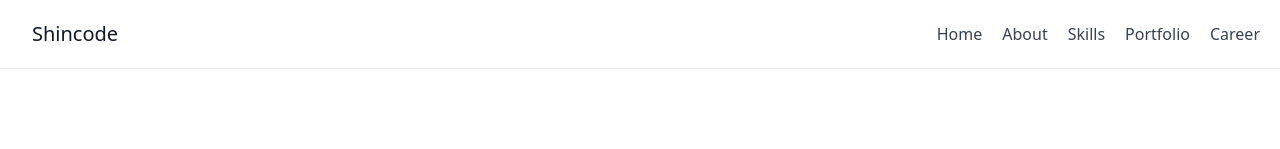
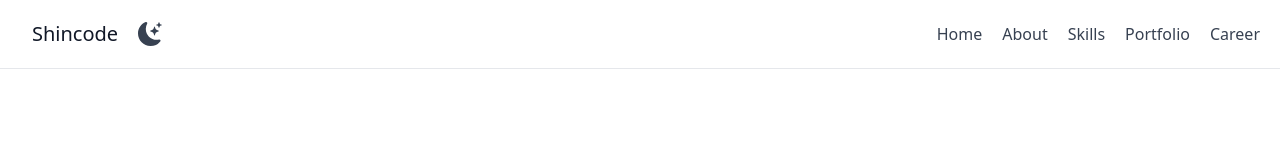
Before and after one commit to Naoya-Tagawa/port, a React (Vite) app: page / in a window 1280 px wide. Shown: the top 149 px of the page. Built offline with nearby package versions, Linux system fonts and the light colour scheme.

Commit message:
darkmode追加

```diff
--- a/package.json
+++ b/package.json
@@ -11,7 +11,8 @@
   },
   "dependencies": {
     "react": "^18.2.0",
-    "react-dom": "^18.2.0"
+    "react-dom": "^18.2.0",
+    "react-icons": "^4.8.0"
   },
   "devDependencies": {
     "@types/react": "^18.0.28",
--- a/src/App.jsx
+++ b/src/App.jsx
@@ -5,25 +5,32 @@ import './App.css'
 import "./components/WorksCard"
 import Card3dprinter from "./components/contents/Card3dprinter"
 import WorksCard from './components/WorksCard'
-
+import { BsFillMoonStarsFill } from "react-icons/bs"
 function App() {
   const [count, setCount] = useState(0)
+  const [darkMode,setDarkMode] = useState(false)
+
 
   return (
-    <>
+    <div className={darkMode ? "dark":""}>
       <head>
         <title>
           Naoya's Portfolio
         </title>
       </head>
 
-      <header className='text-gray-700 border-b border-gray-200'>
+      <header className='text-gray-700 border-b border-gray-200 dark:bg-gray-900'>
       <div className='container flex mx-auto p-5 flex-col md:flex-row items-center'>
-        <a href= "#" className='font-medium text-gray-900 mb-4 md:mb-0'>
-          <span className='text-xl ml-3'>
-            Shincode
-          </span>
-        </a>
+        <div className='flex items-center '>
+          <a href= "#" className='font-medium text-gray-900 mb-4 md:mb-0'>
+            <span className='text-xl ml-3'>
+              Shincode
+            </span>
+          </a>
+
+          <BsFillMoonStarsFill onClick={() => setDarkMode(!darkMode)} className='cursor-pointer text-2xl mx-5'/>
+
+        </div>
         <nav className='md:ml-auto text-base'>
           <a  href = "#home" className='mr-5 hover:text-blue-400 duration-300' >Home</a>
           <a  href = "#about" className='mr-5 hover:text-blue-400 duration-300'>About</a>
@@ -37,7 +44,7 @@ function App() {
 
 
       </header>
-
+      <body className='dark:bg-gray-900'>
       <section className='text-gray-700' id='home'>
         <div className='flex container mx-auto py-20 px-20 flex-col md:flex-row items-center'>
           <div className='md:w-1/2 flex-grow mb-16 lg:pr-24 md:pr-16 text-center md:text-left'>
@@ -148,7 +155,7 @@ function App() {
         {/*スキルのdivタグ   */}
         <div className='flex flex-wrap  scroll-smooth hover:scroll-auto '>
             <div className='w-full md:w-1/3 p-4 '>
-              <div className='bg-gray-100  rounded-lg p-8 shadow-lg rounded-sm hover:shadow-2xl  hover:ring-4 ring-green-500 duration-200 md:h-full bg-gray-100 items-center'>
+              <div className='bg-gray-100 rounded-lg p-8 shadow-lg hover:shadow-2xl  hover:ring-4 ring-green-500 duration-200 md:h-full bg-gray-100 items-center'>
                 <div className='flex items-center mb-3'>
 
                   <div className='bg-green-500 text-white rounded-full md:items-center'>
@@ -175,7 +182,7 @@ function App() {
               </div>
             </div>
             <div className='w-full md:w-1/3 p-4'>
-              <div className='bg-gray-100 rounded-lg p-8 shadow-lg rounded-sm hover:shadow-2xl  hover:ring-4 ring-green-500  duration-200 md:h-full bg-gray-100 items-center'>
+              <div className='bg-gray-100 rounded-lg p-8 shadow-lg hover:shadow-2xl  hover:ring-4 ring-green-500  duration-200 md:h-full bg-gray-100 items-center'>
                 <div className='flex items-center mb-3'>
                   <div className='bg-green-500 text-white rounded-full'>
                   <svg xmlns="http://www.w3.org/2000/svg" fill="none" viewBox="0 0 24 24" stroke-width="1.5" stroke="currentColor" class="w-6 h-6">
@@ -277,8 +284,8 @@ function App() {
 
 
 
-
-    </>
+      </body>
+    </div>
   );
 }
 
--- a/tailwind.config.js
+++ b/tailwind.config.js
@@ -1,5 +1,5 @@
 /** @type {import('tailwindcss').Config} */
-module.exports = {
+module.exports= {
   darkMode: 'class',
   content: ["./index.html",
     "./src/**/*.{js,ts,jsx,tsx}",],
```
Also changed, not shown: 1 other file (tests, documents, lock files or other folders).
